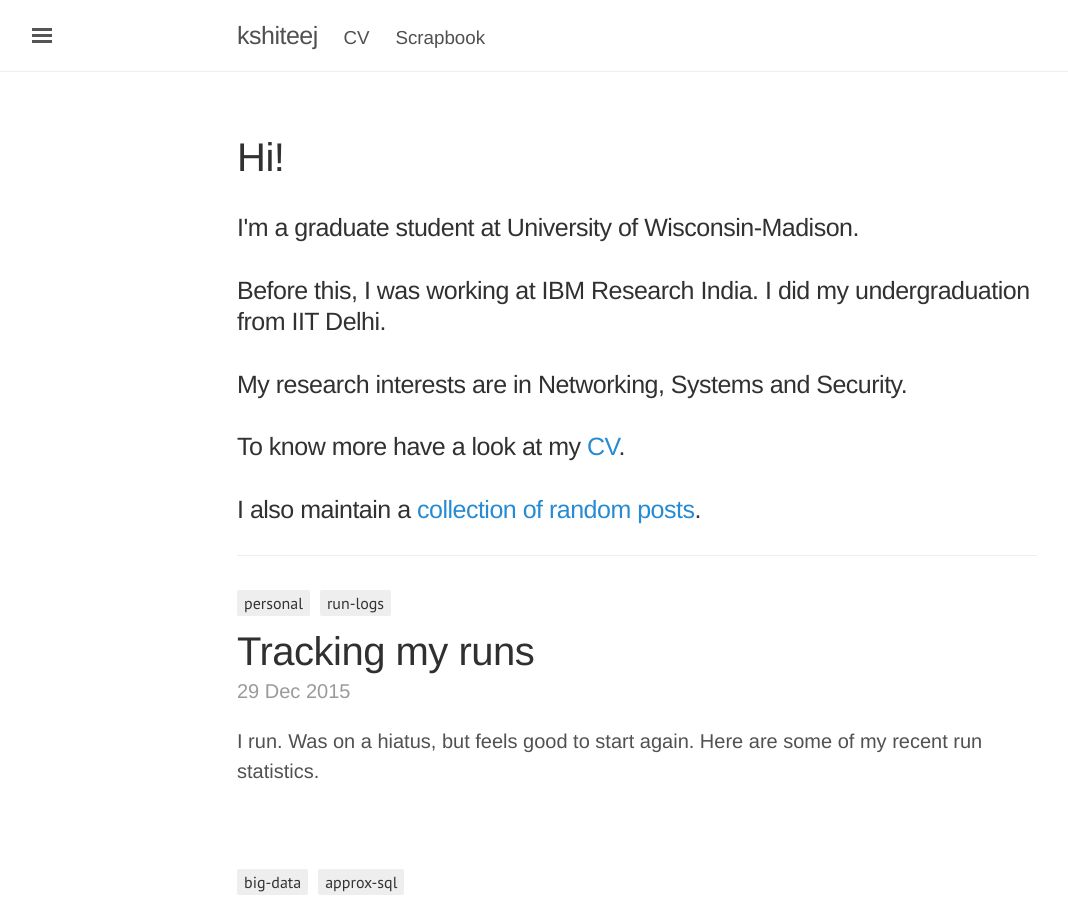
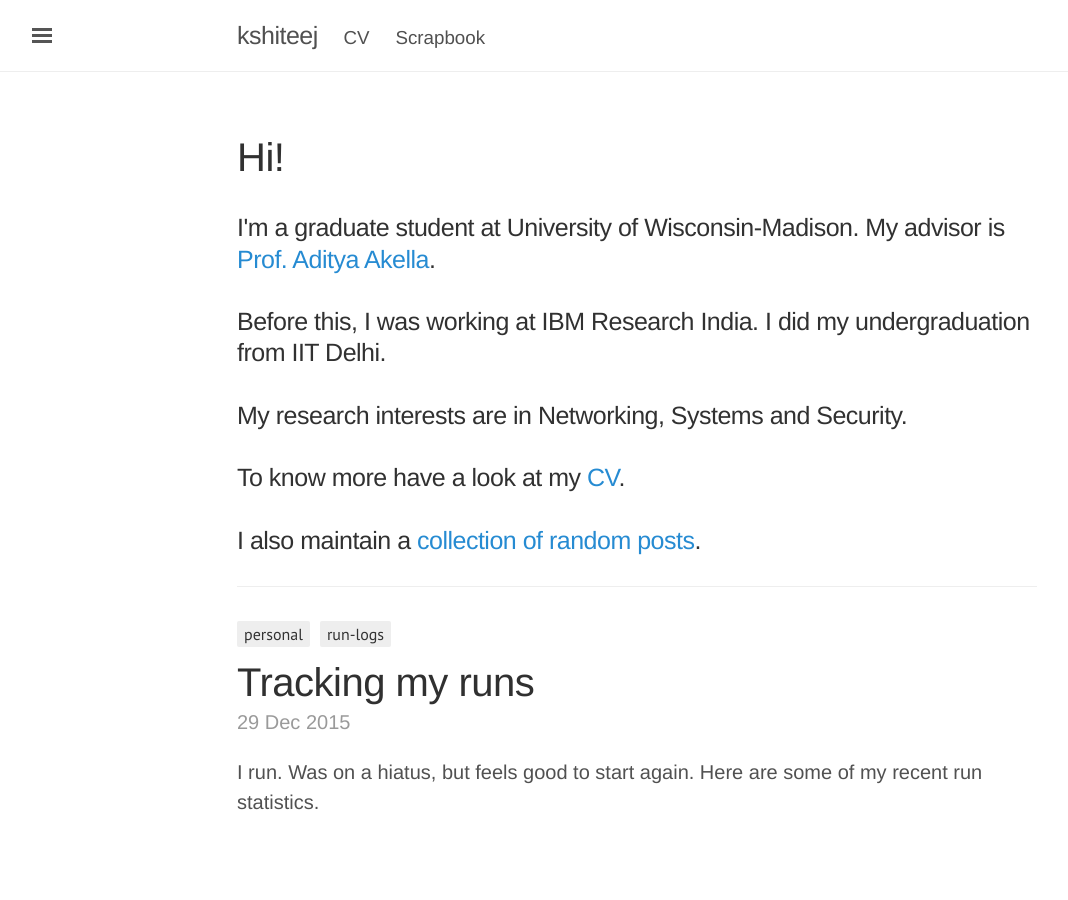
Before and after one commit to kshiteejm/kshiteejm.github.io, a Jekyll site: the page built from index.html, in a window 1280 px wide and 900 px high. Shown: the whole window, without its empty margins (3-1071 px from the left). Built offline with Jekyll 4.4.1, drawn with Linux system fonts in a browser that asks for light colours; the list of posts is cut into pages by our own code.

Commit message:
major mods :)

```diff
--- a/index.html
+++ b/index.html
@@ -8,7 +8,7 @@ title: Home
     Hi!
   </h1>
   <h3>
-    I'm a graduate student at University of Wisconsin-Madison.
+      I'm a graduate student at University of Wisconsin-Madison. My advisor is <a class="blue-link" href="http://www.cs.wisc.edu/~akella/">Prof. Aditya Akella</a>.
     <br/><br/>
     Before this, I was working at IBM Research India.
     I did my undergraduation from IIT Delhi.
```
